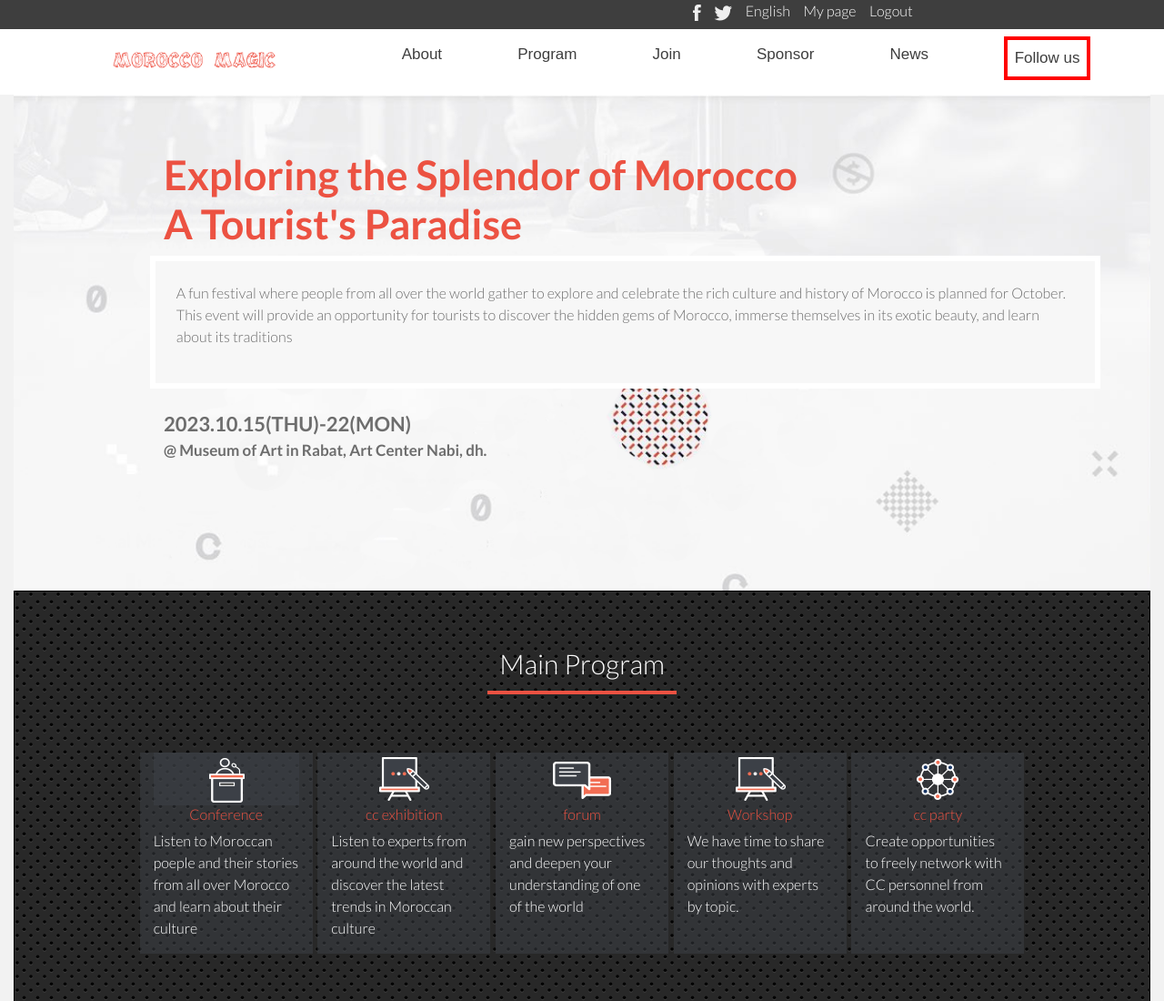
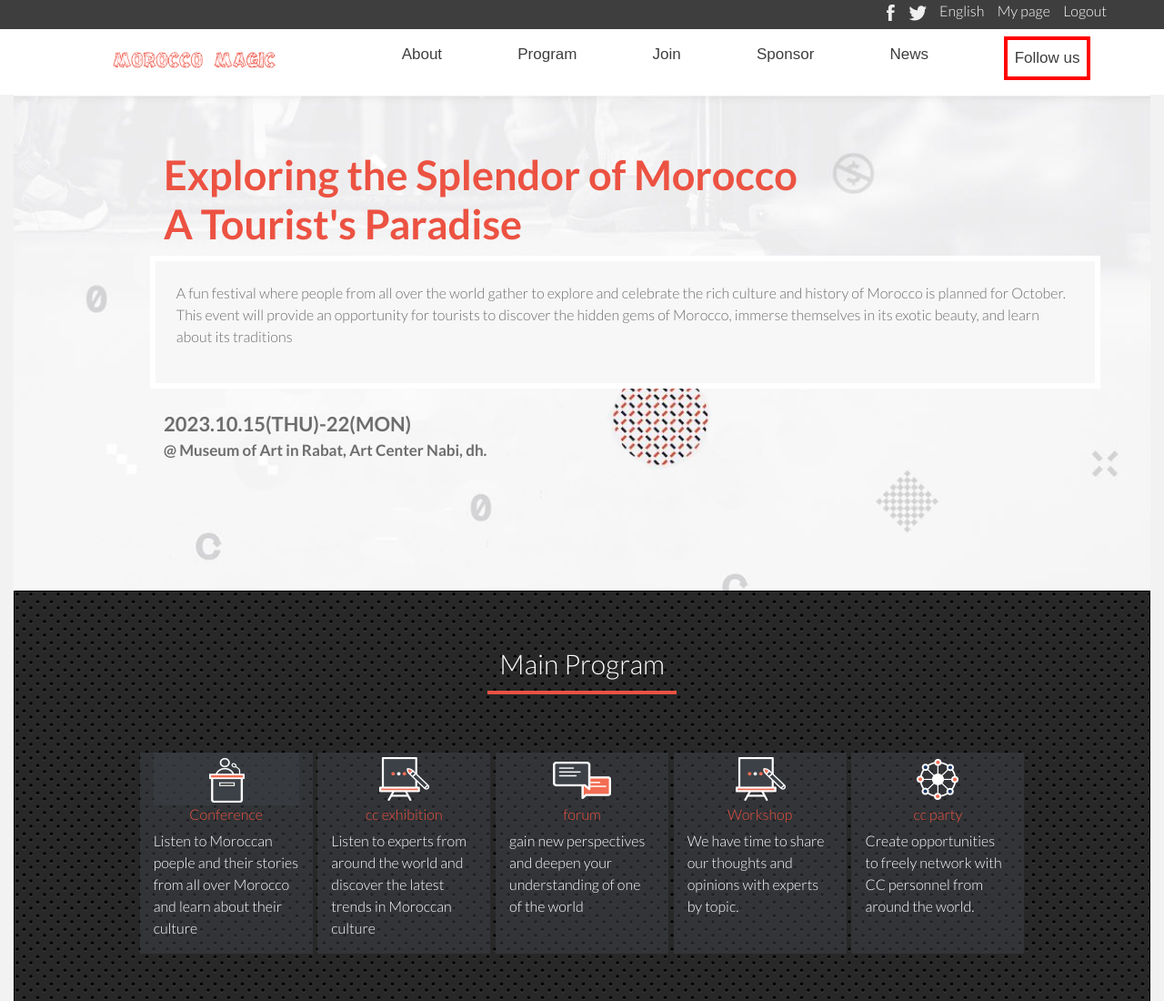
Before and after one commit to ridabensalem/Morocco-Magic, a website: page index.html in a window 1280 px wide. Shown: the top 1100 px of the page at 91% size. Drawn offline with nearby package versions, Linux system fonts and the light colour scheme; files whose address does not match are found by name.

Commit message:
Update naviagtion links spacing

```diff
--- a/index.html
+++ b/index.html
@@ -21,7 +21,7 @@
         <!--upper navigation-->
 
         <div class="row top_navigation">
-            <div class="col-7"></div>
+            <div class="col-9"></div>
             <div class="col-3">
                 <ul>
                     <li>
```
